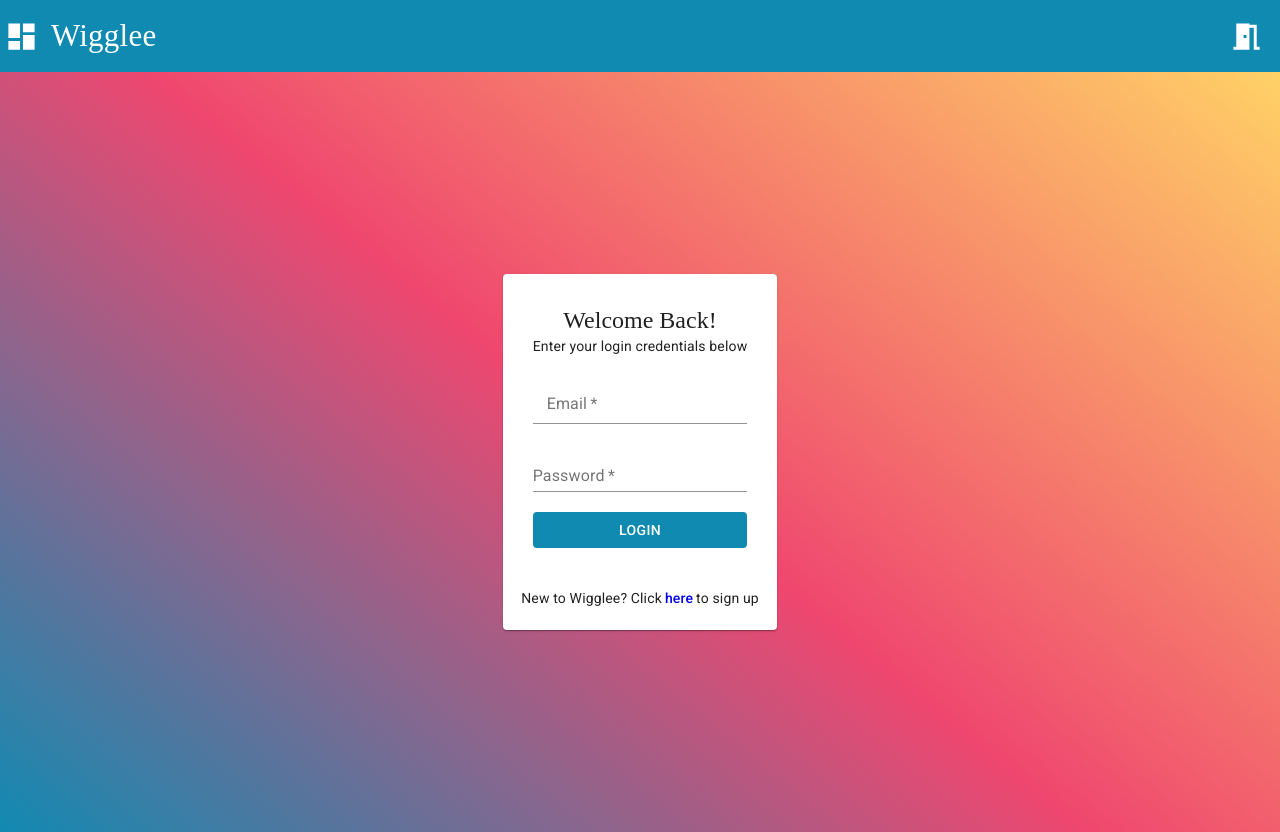
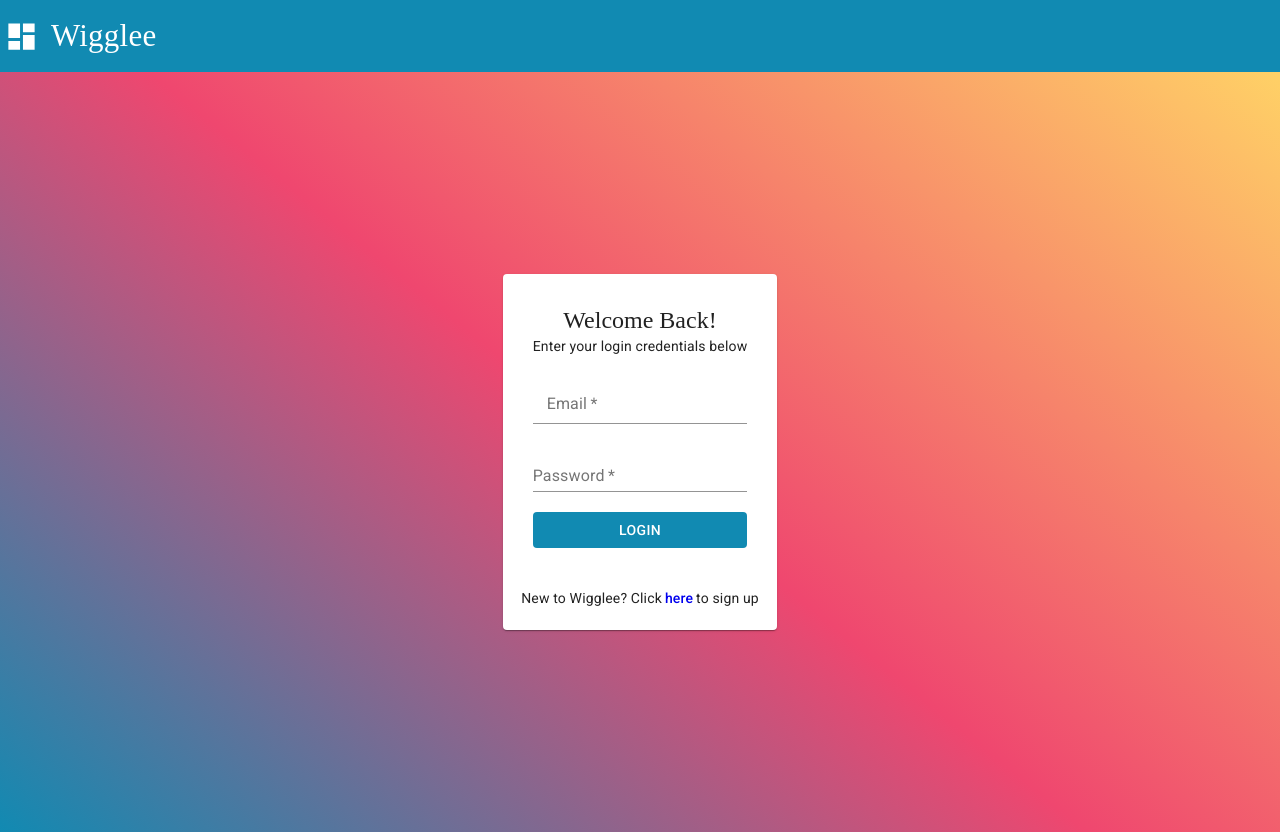
Before and after one commit to capstone-aphrodite/capstone, a React (Create React App) app: page /login in a window 1280 px wide. Built offline with nearby package versions, Linux system fonts and the light colour scheme; no server answers; a web font is replaced by a local one.

Commit message:
Removed login icon if no user logged in

```diff
--- a/src/Components/Navbar.js
+++ b/src/Components/Navbar.js
@@ -11,7 +11,6 @@
 import MeetingRoomIcon from '@material-ui/icons/MeetingRoom';
 import { connect } from 'react-redux';
 import { useHistory } from 'react-router-dom';
-import { createBrowserHistory } from 'history';
 import PropTypes from 'prop-types';
 import { logout, selectChild } from '../Store';
 import { makeStyles } from '@material-ui/core/styles';
@@ -45,11 +44,11 @@
     border: '1px solid black',
   },
 });
-export function Navbar({ handleClick, selectedChild }) {
+export function Navbar({ handleClick, selectedChild, isLoggedIn }) {
   const history = useHistory();
   const classes = useStyles();
   selectedChild = selectedChild || {};
-
+  console.log('NAVBAR PROPSSSSSS -->', isLoggedIn);
   return (
     <div>
       <AppBar
@@ -94,16 +93,18 @@
               Wigglee
             </Typography>
           </div>
+          {isLoggedIn && (
             <div className={classes.right}>
               <IconButton
                 color="inherit"
-              aria-label="menu"
+                aria-label="logout"
                 position="static"
                 onClick={handleClick}
               >
                 <MeetingRoomIcon fontSize="large" />
               </IconButton>
             </div>
+          )}
         </Toolbar>
       </AppBar>
     </div>
@@ -111,6 +112,7 @@
 }
 
 const mapState = state => ({
+  isLoggedIn: !!state.firstName,
   selectedChild: state.selectedChild,
 });
 
--- a/src/Components/SigninElements/Login.js
+++ b/src/Components/SigninElements/Login.js
@@ -5,8 +5,6 @@
   Button,
   FormControl,
   Typography,
-  Snackbar,
-  SnackbarContent,
   Paper,
 } from '@material-ui/core';
 import Alert from '@material-ui/lab/Alert';
```
Lines whose indentation alone changed are shown as unchanged.
